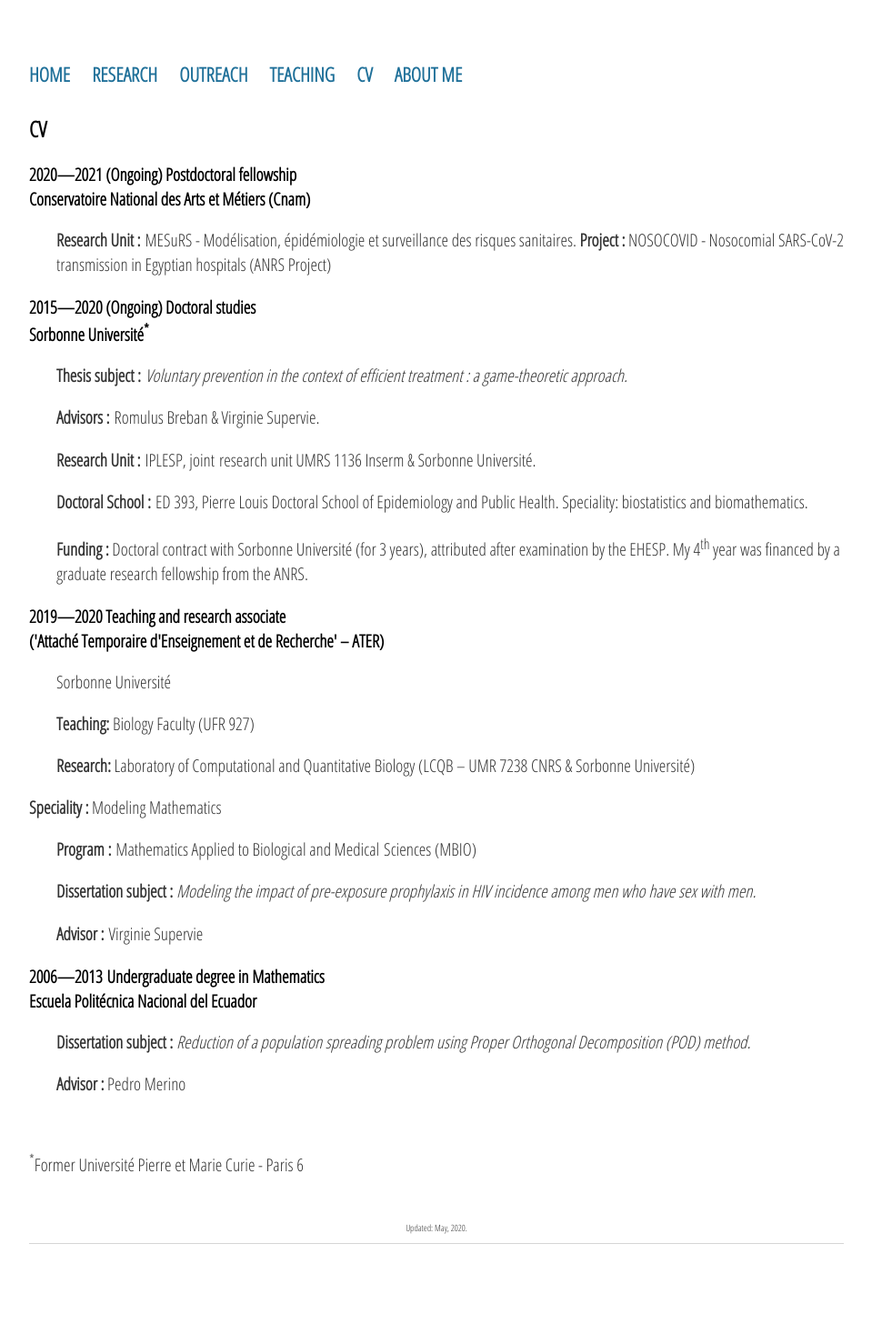
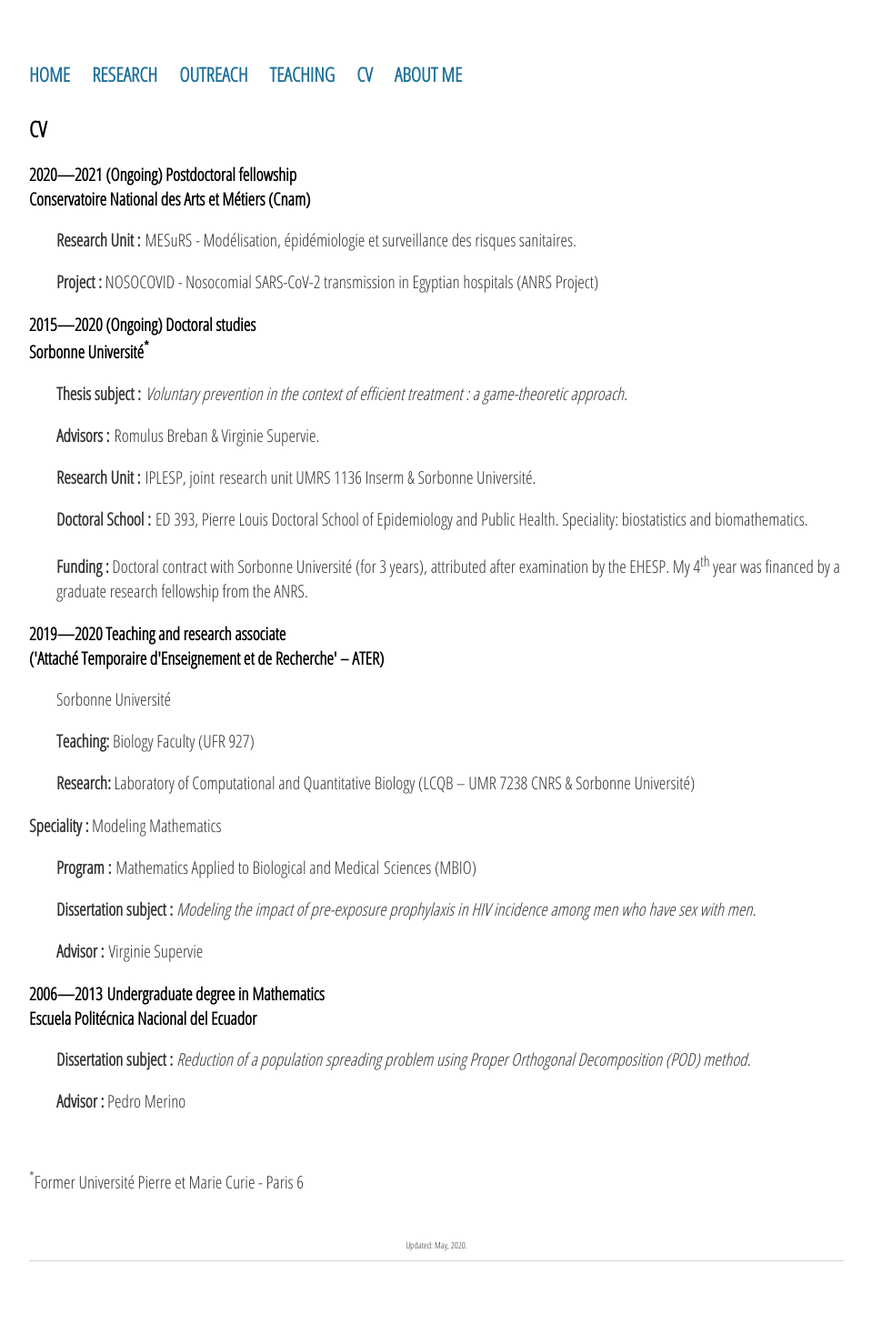
Before and after one commit to sjijon/sjijon.github.io, a Jekyll site: the page built from cv.html, in a window 1280 px wide. Shown: the whole page at 91% size, without its empty margins (160-1119 px from the left). Built offline with Jekyll 4.4.1, drawn with Linux system fonts in a browser that asks for light colours; nearby versions of some CDN libraries.

Commit message:
Update cv.html

```diff
--- a/cv.html
+++ b/cv.html
@@ -8,6 +8,8 @@ title: CV
 	<h4>Conservatoire National des Arts et Métiers (Cnam)</h4>
 	<p style="padding-left:30px;">
 		<strong>Research Unit :</strong> MESuRS - Modélisation, épidémiologie et surveillance des risques sanitaires.
+	</p>
+	<p style="padding-left:30px;">
 		<strong>Project :</strong> NOSOCOVID - Nosocomial SARS-CoV-2 transmission in Egyptian hospitals (ANRS Project)
 	</p>
 	<h4>2015—2020 (Ongoing) Doctoral studies</h4>
```
